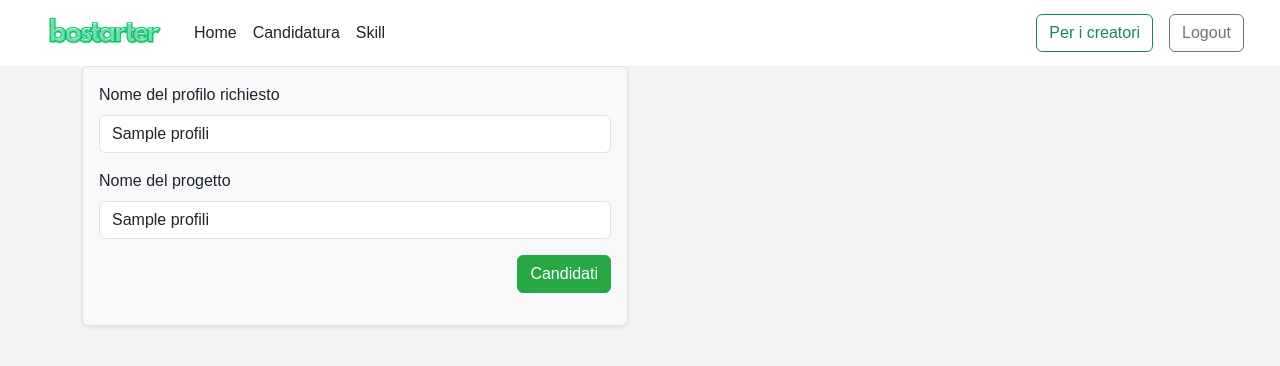
After one commit to Antonioo27/Bostarter, a PHP site: template views/candidatura.php in a window 1280 px wide. The commit adds this page. Shown: the top 366 px of the page. Run offline with PHP 8.4, Linux system fonts and the light colour scheme; the template is opened without the code that fills it: most values are stand-ins (such as "Sample title", 1, 10 or a date in 2020); some libraries are stand-ins or nearby versions.

Commit message:
Schermata candidatura.php

```diff
--- a/routes/web.php
+++ b/routes/web.php
@@ -67,4 +67,9 @@ $routes->add('project', new Route('/project', [
     'method' => 'index'
 ]));
 
+$routes->add('candidatura', new Route('/candidatura', [
+    'controller' => 'CandidaturaController',
+    'method' => 'index'
+]));
+
 return $routes;
--- /dev/null
+++ b/views/candidatura.php
@@ -0,0 +1,63 @@
+<?php require 'partials/head.php';
+?>
+
+<body>
+
+    <main>
+        <nav class="navbar navbar-expand-lg bg-white px-4">
+                <div class="container-fluid">
+                    <!-- Logo -->
+                    <a class="navbar-brand d-flex align-items-center" href="#">
+                        <img src="../public/image/image.png" alt="Logo" style="height: 40px;">
+                    </a>
+
+                    <!-- Toggle Button per dispositivi mobili -->
+                    <button class="navbar-toggler" type="button" data-bs-toggle="collapse" data-bs-target="#navbarNav"
+                        aria-controls="navbarNav" aria-expanded="false" aria-label="Toggle navigation">
+                        <span class="navbar-toggler-icon"></span>
+                    </button>
+
+                    <!-- Navbar Links -->
+                    <div class="collapse navbar-collapse" id="navbarNav">
+                        <ul class="navbar-nav me-auto">
+                            <li class="nav-item"><a class="nav-link text-dark" href="<?= URL_ROOT ?>home">Home</a></li>
+                            <li class="nav-item active"><a class="nav-link text-dark" href="<?= URL_ROOT ?>">Candidatura</a></li>
+                            <li class="nav-item"><a class="nav-link text-dark" href="<?= URL_ROOT ?>skill">Skill</a></li>
+
+                        </ul>
+
+
+                        <!-- Pulsanti Login e Sign-up -->
+                        <a href="#" class="btn btn-outline-success">Per i creatori</a>
+                        <a href="<?= URL_ROOT ?>logout" class="btn btn-outline-secondary ms-3">Logout</a>
+                    </div>
+                </div>
+        </nav>
+        <div class="container">
+            <div class="row">
+                <?php foreach ($profili as $profilo):
+                ?>
+                    <div class="col-md-6 mb-4">
+                        <div class="border p-3 rounded shadow-sm bg-light">
+                            <div class="mb-3">
+                                <label class="form-label">Nome del profilo richiesto</label>
+                                <input type="text" class="form-control" value="<?= htmlspecialchars($profilo['Nome']) ?>" readonly>
+                            </div>
+                            <div class="mb-3">
+                                <label class="form-label">Nome del progetto</label>
+                                <input type="text" class="form-control" value="<?= htmlspecialchars($profilo['Nome_Progetto']) ?>" readonly>
+                            </div>
+                            <div class="mb-3 text-end">
+                                <form action="candidati.php" method="POST">
+                                    <button type="submit" class="btn btn-primary">Candidati</button>
+                                </form>
+                            </div>
+                        </div>
+                    </div>
+                <?php endforeach; ?>
+            </div>
+        </div>
+    </main>
+
+</body>
+</html>
--- a/views/home.php
+++ b/views/home.php
@@ -2,8 +2,6 @@
 ?>
 
 <body>
-
-
     <main>
         <nav class="navbar navbar-expand-lg bg-white px-4">
             <div class="container-fluid">
@@ -21,8 +19,8 @@
                 <!-- Navbar Links -->
                 <div class="collapse navbar-collapse" id="navbarNav">
                     <ul class="navbar-nav me-auto">
-                        <li class="nav-item"><a class="nav-link text-dark" href="<?= URL_ROOT ?>">Home</a></li>
-                        <li class="nav-item"><a class="nav-link text-dark" href="#">Candidatura</a></li>
+                        <li class="nav-item active"><a class="nav-link text-dark" href="<?= URL_ROOT ?>">Home</a></li>
+                        <li class="nav-item"><a class="nav-link text-dark" href="<?= URL_ROOT ?>candidatura">Candidatura</a></li>
                         <li class="nav-item"><a class="nav-link text-dark" href="<?= URL_ROOT ?>skill">Skill</a></li>
 
                     </ul>
```
Also changed, not shown: app/Controllers/CandidaturaController.php (added, +46 -0 lines), app/Models/Profile.php (added, +39 -0 lines), migrations/TabelleDB.sql (+10 -10 lines), migrations/storedProcedureUTENTE.sql (+10 -2 lines).
